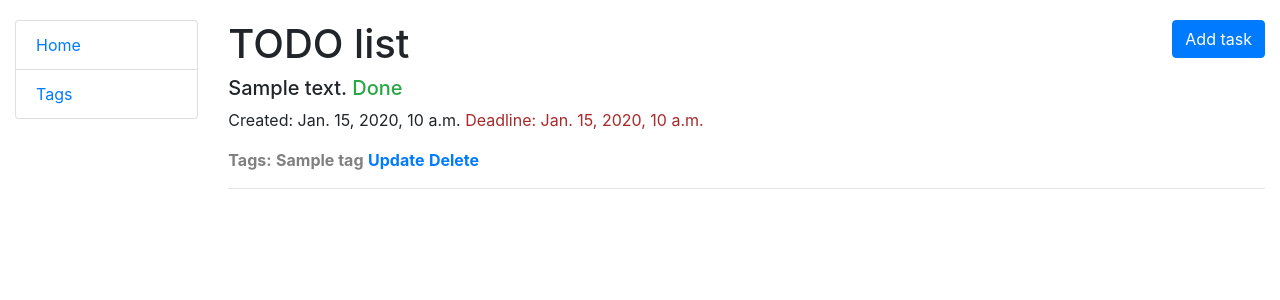
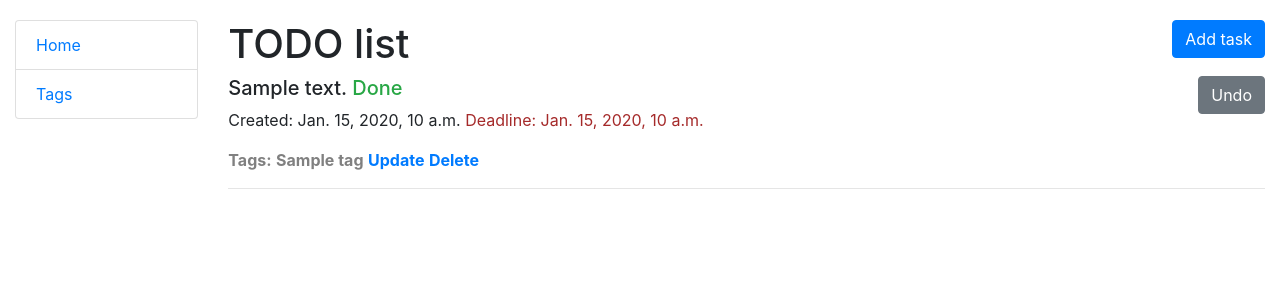
Before and after one commit to DevEvgeny/Todo-list, a Django app: page / in a window 1280 px wide. Shown: the top 300 px of the page. Run offline with Django 5.2, Linux system fonts and the light colour scheme; tables that the repository leaves empty hold one stand-in row (values such as "Sample post").

Commit message:
add function and url for btn complete and btn undo

```diff
--- a/task/urls.py
+++ b/task/urls.py
@@ -7,10 +7,14 @@ from .views import (TaskListView,
                     TagDeleteView,
                     TaskCreateView,
                     TaskUpdateView,
-                    TaskDeleteView, )
+                    TaskDeleteView,
+                    complete_task,
+                    undo_task)
 
 urlpatterns = [
     path("", TaskListView.as_view(), name="task-list"),
+    path("task/<int:pk>/complete/", complete_task, name="task-complete"),
+    path("task/<int:pk>/undo/", undo_task, name="task-undo"),
     path("tags/", TagListView.as_view(), name="tag-list"),
     path("tags/create/", TagCreateView.as_view(), name="tag-create"),
     path("tags/<int:pk>/update/", TagUpdateView.as_view(), name="tag-update"),
--- a/task/views.py
+++ b/task/views.py
@@ -1,4 +1,5 @@
-from django.shortcuts import render
+from django.contrib.auth.decorators import login_required
+from django.shortcuts import render, get_object_or_404, redirect
 from django.urls import reverse_lazy
 from django.views import generic
 
@@ -59,3 +60,17 @@ class TagDeleteView(generic.DeleteView):
     model = Tag
     template_name = "todo/tag_confirm_delete.html"
     success_url = reverse_lazy("task:tag-list")
+
+
+def complete_task(request, pk):
+    task = get_object_or_404(Task, id=pk)
+    task.done = True
+    task.save()
+    return redirect("task:task-list")
+
+
+def undo_task(request, pk):
+    task = get_object_or_404(Task, id=pk)
+    task.done = False
+    task.save()
+    return redirect("task:task-list")
--- a/templates/todo/task_list.html
+++ b/templates/todo/task_list.html
@@ -14,6 +14,11 @@
               <span class="text-success">Done</span>
             {% else %}
               <span class="text-danger">Not done</span>
+            {% endif %}
+            {% if task.done %}
+              <a href="{% url 'task:task-undo' pk=task.id %}" class="btn btn-secondary float-right">Undo</a>
+            {% else %}
+              <a href="{% url 'task:task-complete' pk=task.id %}" class="btn btn-success float-right">Complete</a>
             {% endif %}
           </h5>
           <p>Created: {{ task.created_at }}
```
